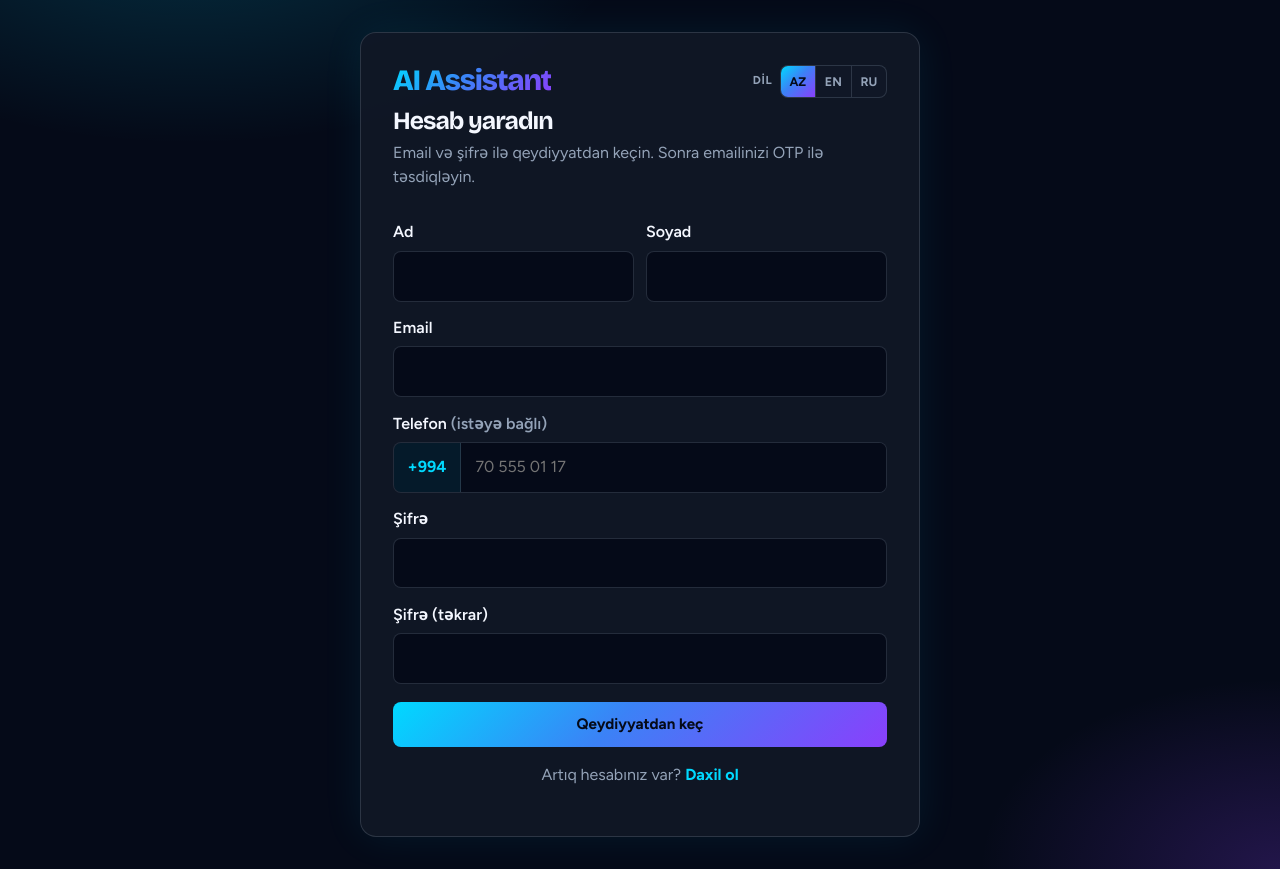
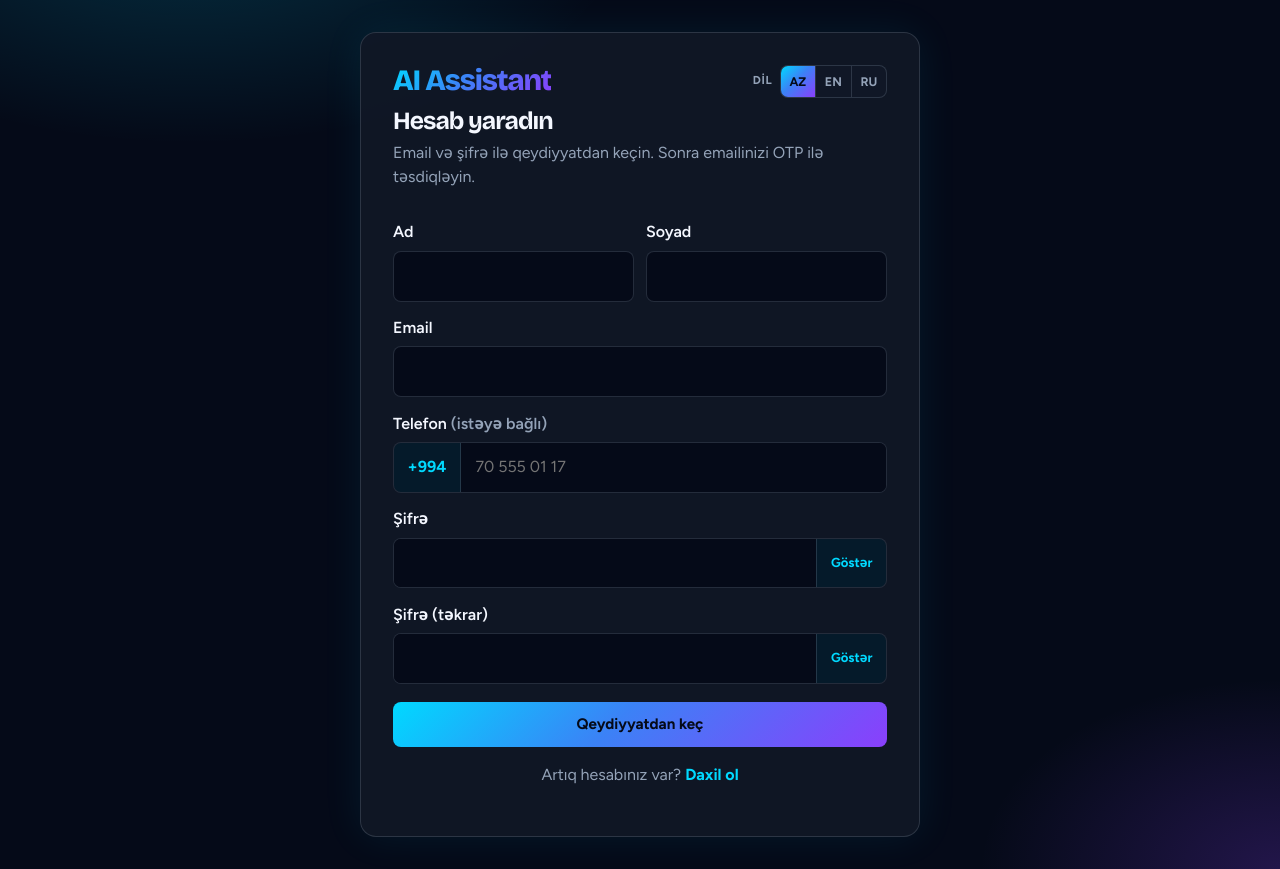
Before and after one commit to MuradAbbaszade/aiassistant-main, a Django app: page /register/ in a window 1280 px wide. Run offline with Django 5.2, Linux system fonts and the light colour scheme; data that the repository does not hold is empty; parts of the project's set-up code (start-up, migrations or seed data) failed here and were passed over.

Commit message:
Add show/hide password toggles on signup.
Co-authored-by: Cursor <cursoragent@cursor.com>

```diff
--- a/core/i18n.py
+++ b/core/i18n.py
@@ -479,6 +479,8 @@ STRINGS: dict[str, dict[str, str]] = {
     "auth.optional": {"az": "istəyə bağlı", "en": "optional", "ru": "необязательно"},
     "auth.password": {"az": "Şifrə", "en": "Password", "ru": "Пароль"},
     "auth.password_confirm": {"az": "Şifrə (təkrar)", "en": "Confirm password", "ru": "Повторите пароль"},
+    "auth.show_password": {"az": "Göstər", "en": "Show", "ru": "Показать"},
+    "auth.hide_password": {"az": "Gizlət", "en": "Hide", "ru": "Скрыть"},
     "auth.register_cta": {"az": "Qeydiyyatdan keç", "en": "Create account", "ru": "Зарегистрироваться"},
     "auth.login_cta": {"az": "Daxil ol", "en": "Sign in", "ru": "Войти"},
     "auth.have_account": {"az": "Artıq hesabınız var?", "en": "Already have an account?", "ru": "Уже есть аккаунт?"},
--- a/static/css/app.css
+++ b/static/css/app.css
@@ -689,6 +689,37 @@ a { color: inherit; text-decoration: none; }
   border-radius: 0 !important;
   margin: 0;
 }
+.password-field {
+  display: flex;
+  align-items: stretch;
+  border: 1px solid var(--line);
+  border-radius: var(--radius-sm);
+  overflow: hidden;
+  background: var(--navy);
+}
+.password-field input {
+  border: 0 !important;
+  border-radius: 0 !important;
+  margin: 0;
+  flex: 1;
+  min-width: 0;
+}
+.password-toggle {
+  border: 0;
+  border-left: 1px solid var(--line);
+  background: rgba(0, 217, 255, 0.08);
+  color: var(--cyan);
+  font: inherit;
+  font-size: 0.82rem;
+  font-weight: 700;
+  padding: 0 0.85rem;
+  cursor: pointer;
+  white-space: nowrap;
+}
+.password-toggle:hover {
+  background: rgba(0, 217, 255, 0.16);
+  color: var(--ice);
+}
 .setup-choice-grid {
   display: grid;
   grid-template-columns: repeat(2, minmax(0, 1fr));
--- a/templates/accounts/register.html
+++ b/templates/accounts/register.html
@@ -39,11 +39,17 @@
       {% if form.phone.errors %}<div class="field-error">{{ form.phone.errors.0 }}</div>{% endif %}
 
       <label for="id_password">{{ t.auth_password }}</label>
-      <input id="id_password" type="password" name="password" required autocomplete="new-password">
+      <div class="password-field">
+        <input id="id_password" type="password" name="password" required autocomplete="new-password">
+        <button type="button" class="password-toggle" data-target="id_password" data-show="{{ t.auth_show_password }}" data-hide="{{ t.auth_hide_password }}" aria-label="{{ t.auth_show_password }}">{{ t.auth_show_password }}</button>
+      </div>
       {% if form.password.errors %}<div class="field-error">{{ form.password.errors.0 }}</div>{% endif %}
 
       <label for="id_password_confirm">{{ t.auth_password_confirm }}</label>
-      <input id="id_password_confirm" type="password" name="password_confirm" required autocomplete="new-password">
+      <div class="password-field">
+        <input id="id_password_confirm" type="password" name="password_confirm" required autocomplete="new-password">
+        <button type="button" class="password-toggle" data-target="id_password_confirm" data-show="{{ t.auth_show_password }}" data-hide="{{ t.auth_hide_password }}" aria-label="{{ t.auth_show_password }}">{{ t.auth_show_password }}</button>
+      </div>
       {% if form.password_confirm.errors %}<div class="field-error">{{ form.password_confirm.errors.0 }}</div>{% endif %}
 
       <button class="btn btn-primary" style="width:100%;margin-top:1.1rem;" type="submit">{{ t.auth_register_cta }}</button>
@@ -54,4 +60,16 @@
     </p>
   </div>
 </div>
+<script>
+document.querySelectorAll('.password-toggle').forEach((btn) => {
+  btn.addEventListener('click', () => {
+    const input = document.getElementById(btn.dataset.target);
+    if (!input) return;
+    const show = input.type === 'password';
+    input.type = show ? 'text' : 'password';
+    btn.textContent = show ? btn.dataset.hide : btn.dataset.show;
+    btn.setAttribute('aria-label', btn.textContent);
+  });
+});
+</script>
 {% endblock %}
```
